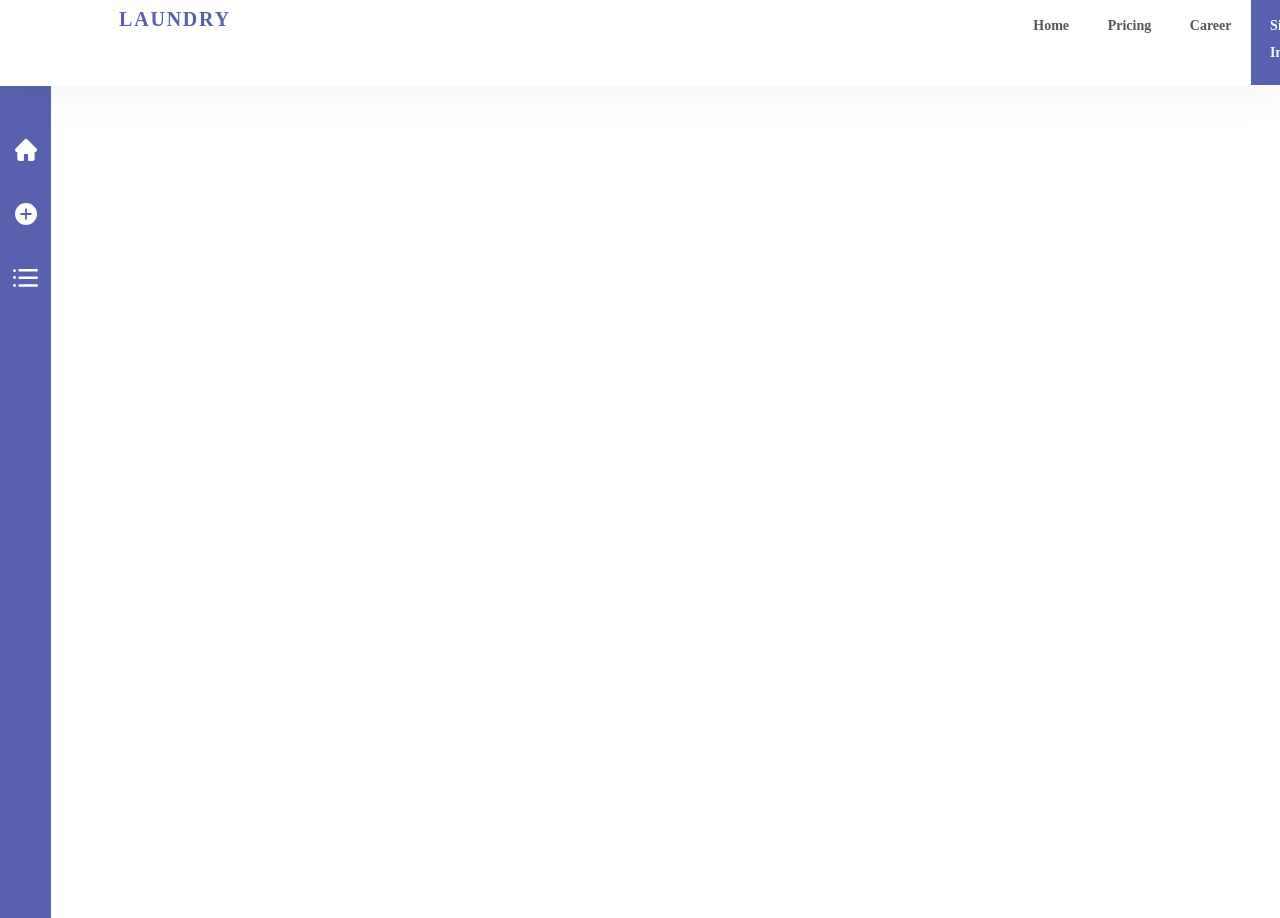
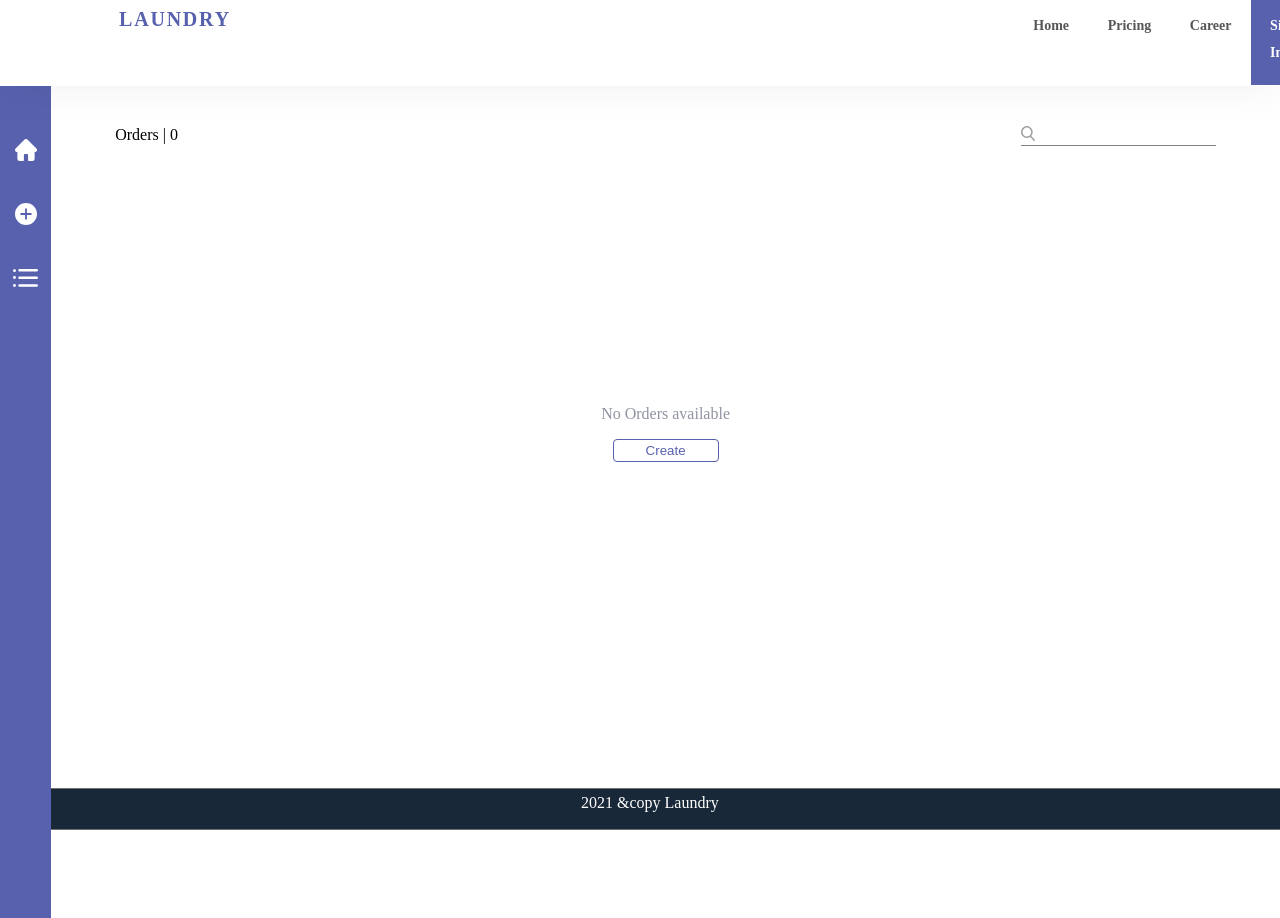
Before and after one commit to NOORMOHAMMED789/Laundry-Cart-FrontEnd, a React (Create React App) app: page /home in a window 1280 px wide. Shown: the top 918 px of the page. Built offline with nearby package versions, Linux system fonts and the light colour scheme.

Commit message:
Home structure completed

```diff
--- /dev/null
+++ b/src/Components/HomeRow/HomeRow.css
@@ -0,0 +1,31 @@
+th {
+    background-color: #383737;
+    color: white;
+    font: normal normal 600 12px/48px Open Sans;
+}
+
+table {
+    width: 100%;
+    border-collapse: collapse;
+}
+
+td {
+    text-align: center;
+    border: 1px solid #EAEDF0;
+}
+
+tr {
+    height: 4vh;
+}
+
+thead>tr>th:first-child {
+    border-radius: .5rem 0 0 0;
+}
+
+thead>tr>th:last-child {
+    border-radius: 0 .5rem 0 0;
+}
+
+tbody>tr:nth-child(2n+2) {
+    background-color: #FAFAFA;
+}
--- /dev/null
+++ b/src/Components/HomeRow/HomeRow.jsx
@@ -0,0 +1,60 @@
+import React, { useState } from "react";
+import style from "./HomeRow.css";
+
+const HomeRow = ({ data }) => {
+    const [rowData, setRowData] = useState(null);
+    return (
+        <table>
+            <thead>
+                <tr>
+                    <th>Order Id</th>
+                    <th>Order Date and Time</th>
+                    <th>Store Location</th>
+                    <th>City</th>
+                    <th>Store Phone</th>
+                    <th>Total Items</th>
+                    <th>Price</th>
+                    <th>Status</th>
+                    <th> </th>
+                    <th>View</th>
+                </tr>
+            </thead>
+            {/* TODO --- dummy for now*/}
+            <tbody>
+                {/* {data ?
+                    data.map(obj => (
+                        <tr>
+                            fetched data
+                        </tr>
+                    )) : <></>
+                } */}
+                <tr>
+                    <td>RMD12</td>
+                    <td>20 Dec 2022, 10:32</td>
+                    <td>Delhi</td>
+                    <td>Delhi</td>
+                    <td>dummmy</td>
+                    <td>dummmy</td>
+                    <td>dummmy</td>
+                    <td>dummmy</td>
+                    <td>dummmy</td>
+                    <td>dummmy</td>
+                </tr>
+                <tr>
+                    <td>RMD13</td>
+                    <td>20 Dec 2022, 11:05</td>
+                    <td>Mumbai</td>
+                    <td>dummy</td>
+                    <td>dummmy</td>
+                    <td>dummmy</td>
+                    <td>dummmy</td>
+                    <td>dummmy</td>
+                    <td></td>
+                    <td>dummmy</td>
+                </tr>
+            </tbody>
+        </table>
+    )
+}
+
+export default HomeRow;
--- a/src/Home.jsx
+++ b/src/Home.jsx
@@ -1,12 +1,62 @@
 import React from "react";
+import { useState } from "react";
 import Header from "./Components/Header/SigninHeader";
 import Sidebar from "./Components/Sidebar/Sidebar";
+import Footer from "./Components/Footer3/Footer3";
+import HomeRow from "./Components/HomeRow/HomeRow";
 
 export default function Home() {
+    const [isFetched, setIsFetched] = useState(false)
+    const [fetchedData, setFetchedData] = useState(null);
+
     return (
         <>
-        < Header />
-        < Sidebar />
+            < Header />
+            < Sidebar />
+            <div className="home-container" style={{ height: "85vh", marginLeft: "4vw" }}>
+                <div className="home-container-hero" style={{ height: "10vh" }}>
+                    <div htmlFor="order-count" style={count_style}>Orders | 0</div>
+                    <div style={search_style}>
+                        {isFetched ? <button style={button_style}>Create</button> : <></>}
+                        <div style={{ display: "inline-block", borderBottom: '1px solid gray' }}>
+                            <img src="./icons/search.svg" alt="search" />
+                            <input type="text" style={{ border: "none" }} />
+                        </div>
+                    </div>
+                </div>
+                <div style={{ margin: "0 5vw" }}>
+                    {isFetched ?
+                        < HomeRow data={fetchedData}/>
+                        :
+                        <div style={{display: "flex", justifyContent: "center", alignItems: "center", width: "100%", height: "60vh", flexDirection: "column"}}>
+                            <p style={{color: "#222B45", opacity: "0.5"}}>No Orders available</p>
+                            <button style={button_style}>Create</button>
+                        </div>
+                    }
+                </div>
+            </div>
+            < Footer />
         </>
     )
 }
+
+
+const count_style = {
+    position: "absolute",
+    padding: '5vh 5vw'
+}
+
+const button_style = {
+    color: "#5861ae",
+    border: '1px solid #5861ae',
+    borderRadius: 4,
+    margin: "0 2vw",
+    padding: ".2rem 2rem",
+    background: "white"
+
+}
+
+const search_style = {
+    float: 'right',
+    margin: "5vh 5vw"
+}
```
